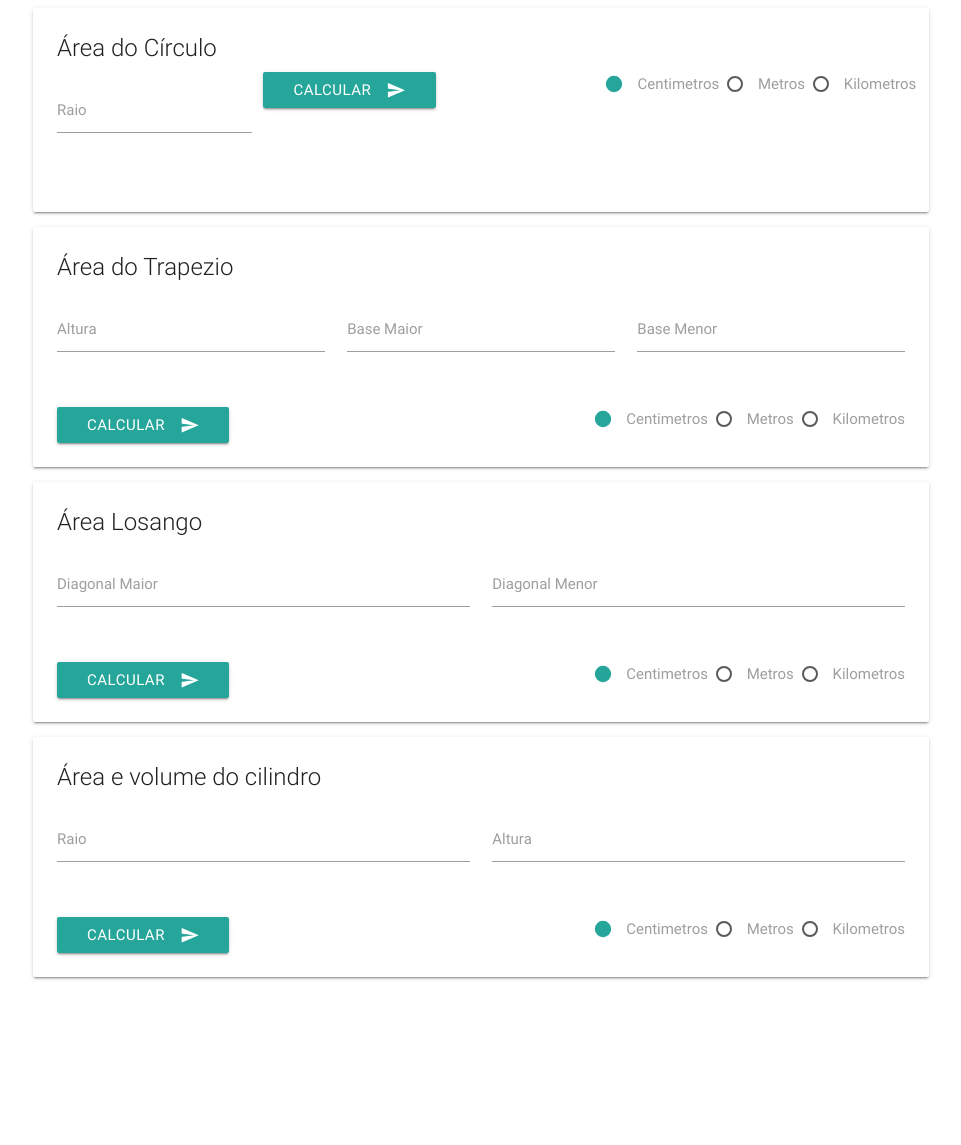
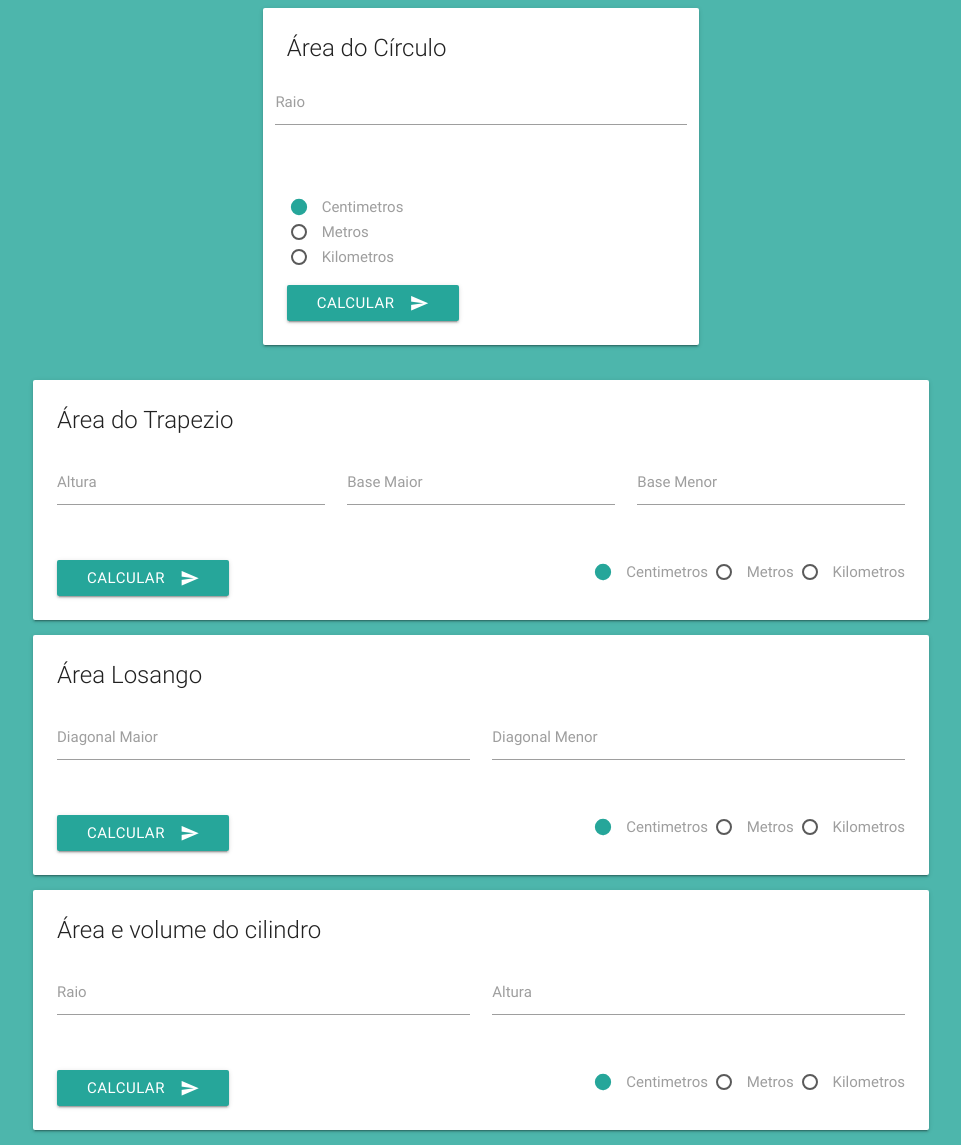
Before and after one commit to DeividFrancis/at.1_3p_si_2018.1-linguagem_e_desenvolvimento_para_web, a PHP site: page /area-circulo-trapezio-losango in a window 1280 px wide. Shown: the whole page, without its empty margins (159-1120 px from the left). Before the commit the page ends 980 px from the top, so only its background shows below. Run offline with PHP 8.4, Linux system fonts and the light colour scheme; some libraries are stand-ins or nearby versions.

Commit message:
add estilo as formulas

```diff
--- a/app/controller/areaCirculo.controller.php
+++ b/app/controller/areaCirculo.controller.php
@@ -1,13 +1,19 @@
 <?php
+if (filter_has_var(INPUT_POST,"circulo")) {
   $raio = filter_input(INPUT_POST,'raio');
   // Aceita tanto com  ponto ou virgula
   $raio = (float) str_replace(',','.',$raio);
 
   $metragem = filter_input(INPUT_POST,'metragem');
 
-require_once '../modal/calculadora.class.php';
+  include '../../modal/calculadora.class.php';
   $calculadora = new calculadora();
   $res = $calculadora->area_circulo($raio);
 
-var_dump($res);
+  echo "
+  <div class='card-panel red'>
+    <h3 class='center white-text bold'>".$res."</h3>
+  </div>
+  ";
+}
  ?>
--- a/app/controller/areaLosango.controller.php
+++ b/app/controller/areaLosango.controller.php
@@ -1,14 +1,21 @@
 <?php
+if (filter_has_var(INPUT_POST,"losango")) {
   $diagonal_maior = filter_input(INPUT_POST, 'diagonalMaior');
   $diagonal_menor = filter_input(INPUT_POST, 'diagonalMenor');
 
   $diagonal_maior = (float) str_replace(',','.',$diagonal_maior);
   $diagonal_menor = (float) str_replace(',','.',$diagonal_menor);
 
-require_once '../modal/calculadora.class.php';
+  include '../../modal/calculadora.class.php';
   $calculadora = new calculadora();
 
   $res = $calculadora->area_losango($diagonal_menor,$diagonal_maior);
 
-var_dump($res);
+  echo "
+  <div class='card-panel red'>
+  <h3 class='center white-text bold'>".$res."</h3>
+  </div>
+  ";
+}
+
  ?>
--- a/app/controller/areaTrapezio.controller.php
+++ b/app/controller/areaTrapezio.controller.php
@@ -1,6 +1,6 @@
 <?php
-if($_SERVER['REQUEST_METHOD'] === 'POST'){
 
+if(filter_has_var(INPUT_POST,'areaTrapezio')){
   $altura = filter_input(INPUT_POST,'altura');
   $base_menor = filter_input(INPUT_POST,'baseMenor');
   $base_maior = filter_input(INPUT_POST,'baseMaior');
@@ -9,6 +9,10 @@ if($_SERVER['REQUEST_METHOD'] === 'POST'){
   $calculadora = new calculadora();
   $res = $calculadora->area_trapezio($altura,$base_maior,$base_menor);
 
-  var_dump($res);
+  echo "
+  <div class='card-panel red'>
+    <h3 class='center white-text bold'>".$res."</h3>
+  </div>
+  ";
 }
  ?>
--- a/app/controller/areaVolumeCilindro.controller.php
+++ b/app/controller/areaVolumeCilindro.controller.php
@@ -1,8 +1,10 @@
 <?php
+if (filter_has_var(INPUT_POST,'cilindro')) {
+  # code...
   $raio = filter_input(INPUT_POST,'raio');
   $altura = filter_input(INPUT_POST,'altura');
-
-require_once '../modal/calculadora.class.php';
+  if ($raio != 0 && $altura != 0) {
+    require_once '../../modal/calculadora.class.php';
     $calculadora = new calculadora();
 
     $area = $calculadora->area_cilindro($raio,$altura);
@@ -10,5 +12,18 @@ $volume = $calculadora->volume_cilindro($raio,$altura);
 
     $res = Array('area' => $area, 'volume' => $volume);
 
-var_dump($res);
+    echo "
+    <div class='card-panel red'>
+    <h3 class='center white-text bold'>Área: ".$res['area']."</h3>
+    <h3 class='center white-text bold'>Volume: ".$res['volume']."</h3>
+    </div>
+    ";
+  }else {
+    echo "
+    <div class='card-panel red'>
+    <p class='center white-text bold'>Verifique os campos</p>
+    </div>
+    ";
+  }
+}
  ?>
--- a/app/views/_includes/header.php
+++ b/app/views/_includes/header.php
@@ -11,5 +11,5 @@
     <!--Let browser know website is optimized for mobile-->
     <meta name="viewport" content="width=device-width, initial-scale=1.0"/>
   </head>
-  <body class="col s12">
-    <div class="container col s6">
+  <body class="teal lighten-2">
+    <div class="container">
--- a/app/views/calculo/areaCirculoTrapezioLosango.template.php
+++ b/app/views/calculo/areaCirculoTrapezioLosango.template.php
@@ -1,82 +1,91 @@
 <?php $title = 'Area Circulo Trapezio Losango'; require_once '../_includes/header.php'; ?>
-
-<div class="card">
+<div class="row">
+  <div class="col s6 offset-s3">
+    <div class="card hoverable">
       <div class="card-content">
         <div class="card-title">Área do Círculo</div>
-    <form action="../../controller/areaCirculo.controller.php" class="col s6" method="post">
+        <form action="" method="post">
           <div class="row">
-        <div class="input-field col s3">
+            <div class="input-field s10 center">
               <input type="text" name="raio">
               <label for="raio">Raio</label>
             </div>
-      <button class="btn waves-effect waves-light" type="submit" name="button"> Calcular
+          </div>
+          <div class="section">
+            <p>
+              <input name="uniMedida" type="radio" id="cm1" value="cm"checked />
+              <label for="cm1">Centimetros</label>
+            </p>
+            <p>
+              <input name="uniMedida" type="radio" id="mt1" value="mt" />
+              <label for="mt1">Metros</label>
+            </p>
+            <p>
+              <input name="uniMedida" type="radio" id="km1" value="km"/>
+              <label for="km1">Kilometros</label>
+            </p>
+          </div>
+          <button class="btn waves-effect waves-light" type="submit" name="circulo"> Calcular
             <i class="material-icons right">send</i>
           </button>
-      <span class="right">
-        <input name="uniMedida" type="radio" id="cm1" value="cm"checked />
-        <label for="cm1">Centimetros</label>
-        <input name="uniMedida" type="radio" id="mt1" value="mt" />
-        <label for="mt1">Metros</label>
-        <input name="uniMedida" type="radio" id="km1" value="km"/>
-        <label for="km1">Kilometros</label>
-      </span>
+        </form>
       </div>
-    </form>
+      <?php include '../../controller/areaCirculo.controller.php'; ?>
+    </div>
   </div>
 </div>
 
-<div class="card">
+<div class="card hoverable" id="teste">
   <div class="card-content">
     <div class="card-title">Área do Trapezio</div>
-    <form class="col s6" method="post">
+    <form method="post">
       <div class="row">
-        <div class="input-field col s4">
+        <div class="input-field col s12 m4 l4">
           <input type="text" name="altura" id="altura">
           <label for="altura">Altura</label>
         </div>
-        <div class="input-field col s4">
+        <div class="input-field col s12 m4 l4">
           <input type="text" name="baseMaior" id="BaseMaior">
           <label for="BaseMaior">Base Maior</label>
         </div>
-        <div class="input-field col s4">
+        <div class="input-field col s12 m4 l4">
           <input type="text" name="baseMenor" id="BaseMenor">
           <label for="BaseMenor">Base Menor</label>
         </div>
       </div>
-      <button class="btn waves-effect waves-light" type="submit" name="button"> Calcular
+      <button class="btn waves-effect waves-light" type="submit" name="areaTrapezio"> Calcular
         <i class="material-icons right">send</i>
       </button>
-      <span class="right">
+      <div class="col s12 m4 right">
         <input name="uniMedida" type="radio" id="cm2" value="cm"checked />
         <label for="cm2">Centimetros</label>
         <input name="uniMedida" type="radio" id="mt2" value="mt" />
         <label for="mt2">Metros</label>
         <input name="uniMedida" type="radio" id="km2" value="km"/>
         <label for="km2">Kilometros</label>
-      </span>
+      </div>
     </form>
   </div>
   <?php
       include '../../controller/areaTrapezio.controller.php';
-
    ?>
 </div>
 
-<div class="card">
+<div class="card hoverable">
   <div class="card-content">
     <div class="card-title">Área Losango</div>
-    <form class="col s12" action="../../controller/areaLosango.controller.php" method="post">
+    <form class="col s12" action="" method="post">
       <div class="row">
-        <div class="input-field col s6">
+        <div class="input-field col s12 m6">
           <input type="text" name="diagonalMaior" id="dMaior">
           <label for="dMaior">Diagonal Maior</label>
         </div>
-        <div class="input-field col s6">
+        <div class="input-field col s12 m6  ">
           <input type="text" name="diagonalMenor" id="dMenor">
           <label for="dMenor">Diagonal Menor</label>
         </div>
       </div>
-        <button class="btn waves-effect waves-light" type="submit" name="button"> Calcular
+        <button class="btn waves-effect waves-light" type="submit" name="losango"> Calcular
           <i class="material-icons right">send</i>
         </button>
         <span class="right">
@@ -89,12 +98,13 @@
         </span>
     </form>
   </div>
+  <?php include '../../controller/areaLosango.controller.php'; ?>
 </div>
 
-<div class="card">
+<div class="card hoverable">
   <div class="card-content">
     <div class="card-title">Área e volume do cilindro</div>
-    <form class="col s12" action="../../controller/areaVolumeCilindro.controller.php" method="post">
+    <form class="col s12" action="" method="post">
       <div class="row">
         <div class="input-field col s6">
           <input type="text" name="raio">
@@ -105,7 +115,7 @@
           <label for="altura">Altura</label>
         </div>
       </div>
-        <button class="btn waves-effect waves-light" type="submit" name="button"> Calcular
+        <button class="btn waves-effect waves-light" type="submit" name="cilindro"> Calcular
           <i class="material-icons right">send</i>
         </button>
         <span class="right">
@@ -118,6 +128,7 @@
         </span>
     </form>
   </div>
+  <?php include '../../controller/areaVolumeCilindro.controller.php'; ?>
 </div>
 <!-- <h5>Area do Circulo</h5>
 <form class="" action="../../controller/areaCirculo.controller.php" method="post">
```
Also changed, not shown: app/controller/jurosComposto.controller.php (+9 -2 lines), app/controller/jurosSimples.controller.php (+10 -2 lines), app/controller/quantidadeDePrimosEntreDoisNumeros.controller.php (+14 -5 lines), app/views/calculo/jurosSimplesComposto.template.php (+7 -5 lines), app/views/calculo/quantidadeDePrimosEntreDoisNumeros.template.php (+26 -2 lines). Lines whose indentation alone changed are shown as unchanged.
